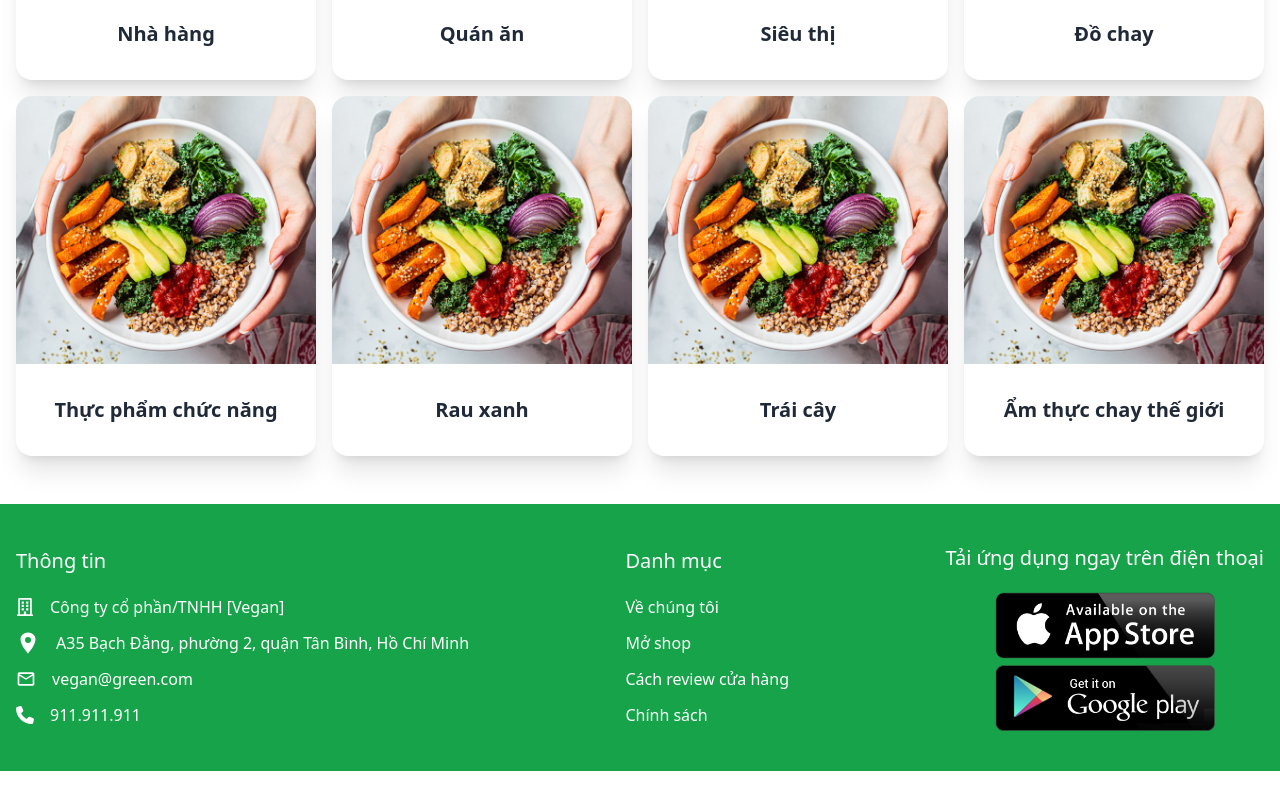
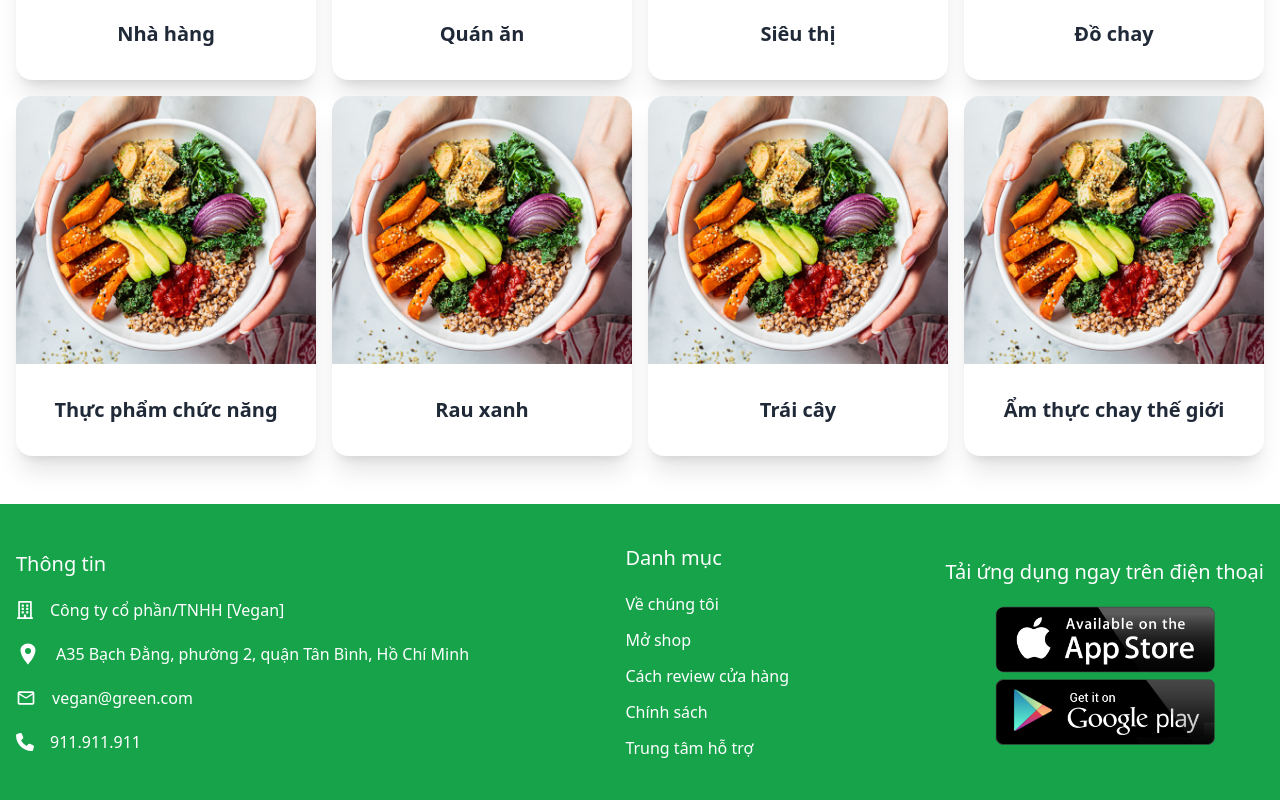
Before and after one commit to minty0731/G3Project, a Next.js app: page / in a window 1280 px wide. Shown: the part 2241-3041 px from the top of the page. Before the commit the page ends 3012 px from the top, so only its background shows below. Built offline with nearby package versions, Linux system fonts and the light colour scheme.

Commit message:
remove something

```diff
--- a/components/CategoryCard.tsx
+++ b/components/CategoryCard.tsx
@@ -12,7 +12,7 @@ const CategoryCard: React.FC<CardProp> = ({ name }) => {
           src="/storeIMG/vegan-category.png"
           alt="item image"
           width={397}
-          height={251}
+          height={151}
           className="object-cover w-full"
         />
       </figure>
--- a/components/Footer.tsx
+++ b/components/Footer.tsx
@@ -9,45 +9,42 @@ const Footer: React.FC = () => {
   return (
     <footer className="bg-green-600 w-full mt-12">
       <div className="flex items-center justify-between h-full max-w-screen-desktop mx-auto px-4 p-10">
-        <nav className="flex flex-col mr-10 text-md text-white">
+        <nav className="flex flex-col mr-10 text-md text-white space-y-5">
           <h6 className="font-medium text-xl">Thông tin</h6>
-          <div className="flex items-center gap-4 mt-5">
+          <div className="flex items-center gap-4 ">
             <FaRegBuilding size={18} />
             <p>Công ty cổ phần/TNHH [Vegan]</p>
           </div>
-          <div className="flex items-center gap-4 mt-3">
+          <div className="flex items-center gap-4">
             <IoLocationSharp size={24} />
             <p>A35 Bạch Đằng, phường 2, quận Tân Bình, Hồ Chí Minh</p>
           </div>
-          <div className="flex items-center gap-4 mt-3">
+          <div className="flex items-center gap-4">
             <MdOutlineEmail size={20} />
             <p>vegan@green.com</p>
           </div>
-          <div className="flex items-center gap-4 mt-3">
+          <div className="flex items-center gap-4">
             <FaPhone size={18} />
             <p>911.911.911</p>
           </div>
         </nav>
-        <nav className="flex flex-col mr-10 text-md text-white">
+        <nav className="flex flex-col mr-10 text-md text-white space-y-5">
           <h6 className="font-medium text-xl">Danh mục</h6>
-          <div className="flex items-center gap-4 mt-5">
+          <div className="flex flex-col items-start gap-3 ">
             <a href="/" className="link-hover">
               Về chúng tôi
             </a>
-          </div>
-          <div className="flex items-center gap-4 mt-3">
             <a href="/" className="link-hover">
               Mở shop
             </a>
-          </div>
-          <div className="flex items-center gap-4 mt-3">
-            <a href="/" className="link-hover">
+            <a href="/" className="link-hover ">
               Cách review cửa hàng
             </a>
-          </div>
-          <div className="flex items-center gap-4 mt-3">
-            <a href="/" className="link-hover">
+            <a href="/" className="link-hover ">
               Chính sách
+            </a>
+            <a href="/" className="link-hover ">
+              Trung tâm hỗ trợ
             </a>
           </div>
         </nav>
```
